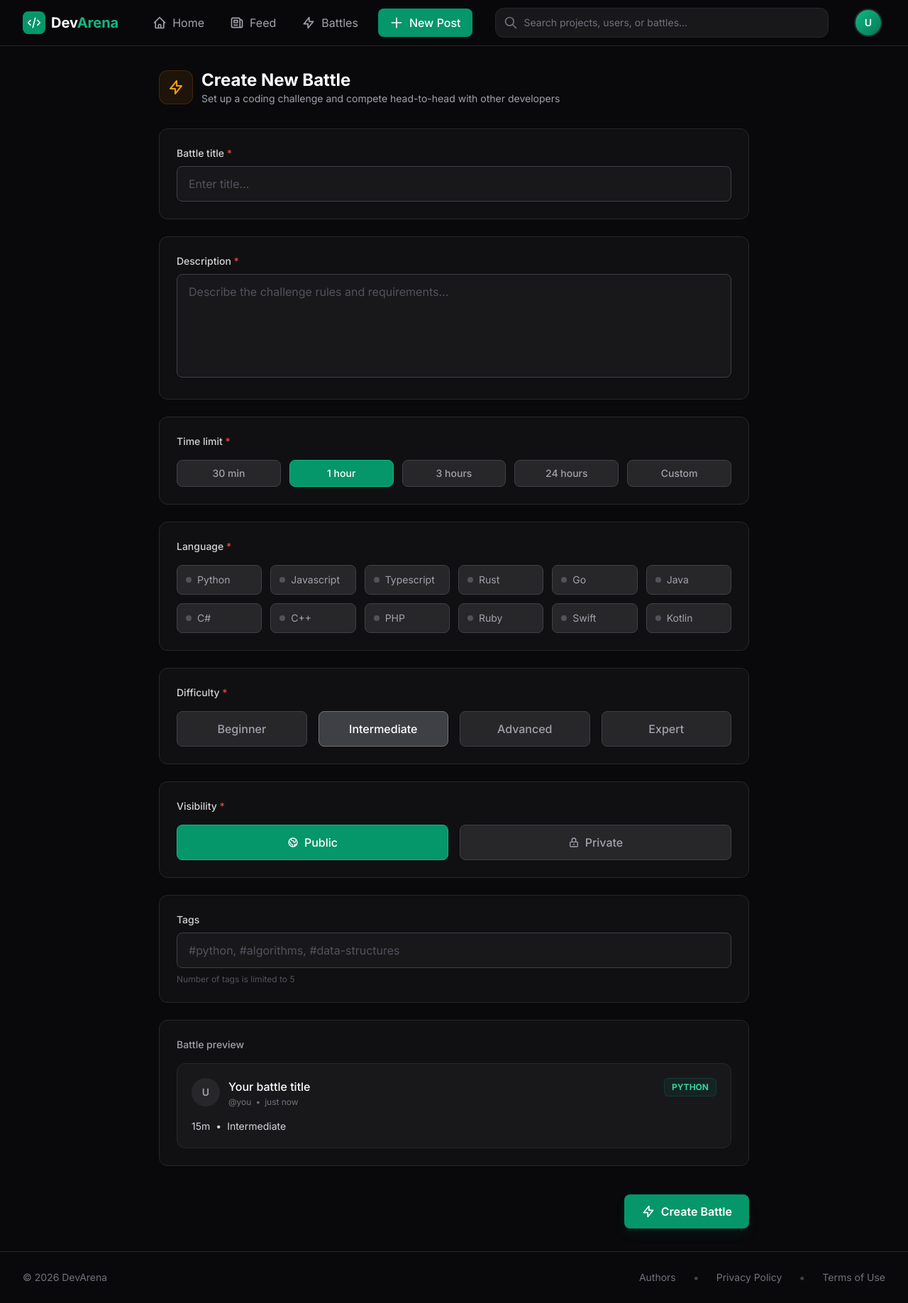
After one commit to oksentiukpn/__devarena__, a Flask app: page /battle/create in a window 1280 px wide. The commit adds this page. Shown: the whole page at 71% size. Run offline with Flask 3, Linux system fonts and the light colour scheme; the visitor is signed in with stand-in values (Sample User, id 1); some libraries are stand-ins or nearby versions.

Commit message:
feat(ui, back): added create battle page and backend logic

```diff
--- a/app/__init__.py
+++ b/app/__init__.py
@@ -46,9 +46,11 @@ def create_app(config_class=Config):
     )
 
     from app.auth.routes import auth
+    from app.challenges.routes import challenges
     from app.main.routes import main
 
     app.register_blueprint(main)
     app.register_blueprint(auth)
+    app.register_blueprint(challenges)
 
     return app
--- /dev/null
+++ b/app/challenges/__init__.py
@@ -0,0 +1,5 @@
+from flask import Blueprint
+
+challenges = Blueprint("challenges", __name__)
+
+from app.challenges import routes
--- /dev/null
+++ b/app/challenges/routes.py
@@ -0,0 +1,46 @@
+from flask import flash, redirect, render_template, session, url_for
+
+from app import db
+from app.auth.utils import login_required
+from app.challenges import challenges
+from app.main.form import BattleForm
+from app.models import Battle
+
+
+@challenges.route("/battle/create", methods=["GET", "POST"])
+@login_required
+def create_battle():
+    form = BattleForm()
+
+    if form.validate_on_submit():
+        # Clean tags logic (similar to Post logic)
+        raw_tags = [
+            tag
+            for tag in form.tags.data.replace("#", " ").split()
+            if tag not in ("", " ")
+        ]
+        # Joining with comma to ensure template compatibility: post.tags.split(',')
+        clean_tags = ",".join([tag.strip() for tag in raw_tags])
+
+        new_battle = Battle(
+            title=form.title.data,
+            description=form.description.data,
+            time_limit=form.time_limit.data,
+            language=form.language.data,
+            difficulty=form.difficulty.data,
+            tags=clean_tags,
+            visibility=form.visibility.data,
+            user_id=session["user_id"],
+        )
+
+        try:
+            db.session.add(new_battle)
+            db.session.commit()
+            flash("Battle created successfully!", "success")
+            # Redirecting to feed for now, or a specific battles list if it exists
+            return redirect(url_for("main.feed_page"))
+        except Exception as e:
+            db.session.rollback()
+            flash(f"An error occurred creating the battle: {e}", "danger")
+
+    return render_template("main/create_battle.html", form=form)
--- a/app/main/form.py
+++ b/app/main/form.py
@@ -3,8 +3,14 @@ This module contains the form classes for the feed.
 """
 
 from flask_wtf import FlaskForm
-from wtforms import (RadioField, SelectMultipleField, StringField, SubmitField,
-                     TextAreaField, widgets)
+from wtforms import (
+    RadioField,
+    SelectMultipleField,
+    StringField,
+    SubmitField,
+    TextAreaField,
+    widgets,
+)
 from wtforms.validators import DataRequired, Length
 
 
@@ -75,3 +81,69 @@ class PostForm(FlaskForm):
         default="public",
     )
     submit = SubmitField("Publish Post")
+
+
+class BattleForm(FlaskForm):
+    """
+    Form for creating a new coding battle.
+    """
+
+    title = StringField("Battle Title", validators=[DataRequired(), Length(max=100)])
+    description = TextAreaField(
+        "Description", validators=[DataRequired(), Length(max=5000)]
+    )
+
+    time_limit = RadioField(
+        "Time limit",
+        choices=[
+            ("30 min", "30 min"),
+            ("1 hour", "1 hour"),
+            ("3 hours", "3 hours"),
+            ("24 hours", "24 hours"),
+            ("Custom", "Custom"),
+        ],
+        default="1 hour",
+        validators=[DataRequired()],
+    )
+
+    language = RadioField(
+        "Language",
+        choices=[
+            ("python", "Python"),
+            ("javascript", "Javascript"),
+            ("typescript", "Typescript"),
+            ("rust", "Rust"),
+            ("go", "Go"),
+            ("java", "Java"),
+            ("csharp", "C#"),
+            ("cpp", "C++"),
+            ("php", "PHP"),
+            ("ruby", "Ruby"),
+            ("swift", "Swift"),
+            ("kotlin", "Kotlin"),
+        ],
+        validators=[DataRequired()],
+    )
+
+    difficulty = RadioField(
+        "Difficulty",
+        choices=[
+            ("Beginner", "Beginner"),
+            ("Intermediate", "Intermediate"),
+            ("Advanced", "Advanced"),
+            ("Expert", "Expert"),
+        ],
+        default="Intermediate",
+        validators=[DataRequired()],
+    )
+
+    visibility = RadioField(
+        "Visibility",
+        choices=[("public", "Public"), ("private", "Private")],
+        default="public",
+        validators=[DataRequired()],
+    )
+
+    tags = StringField("Tags", validators=[Length(max=200)])
+
+    submit = SubmitField("Create Battle")
--- a/app/main/routes.py
+++ b/app/main/routes.py
@@ -170,4 +170,4 @@ def user_profile(username):
 @main.route("/battles")
 def battles():
     # rick-roll
-    return redirect("https://www.youtube.com/watch?v=dQw4w9WgXcQ&t=42s")
+    return redirect(url_for("challenges.create_battle"))
--- a/app/templates/base.html
+++ b/app/templates/base.html
@@ -85,7 +85,7 @@
                 Feed
               </span>
             </a>
-            <a href="/battles"
+            <a href="/battle/create"
               class="{% block nav_battles_class %}px-4 py-2 rounded-lg text-zinc-400 hover:text-white hover:bg-zinc-800/50 transition-colors{% endblock %}">
               <span class="flex items-center gap-2">
                 <svg class="w-5 h-5" fill="none" stroke="currentColor" viewBox="0 0 24 24">
--- /dev/null
+++ b/app/templates/main/create_battle.html
@@ -0,0 +1,202 @@
+{% extends "base.html" %}
+
+{% block title %}Create Battle - DevArena{% endblock %}
+
+{% block content %}
+<div class="max-w-4xl mx-auto px-4 sm:px-6 lg:px-8 py-8">
+
+    <div class="flex items-center gap-3 mb-8">
+        <div class="w-12 h-12 bg-amber-600/10 rounded-xl flex items-center justify-center border border-amber-600/20">
+            <svg class="w-6 h-6 text-amber-500" fill="none" stroke="currentColor" viewBox="0 0 24 24">
+                <path stroke-linecap="round" stroke-linejoin="round" stroke-width="2" d="M13 10V3L4 14h7v7l9-11h-7z" />
+            </svg>
+        </div>
+        <div>
+            <h1 class="text-2xl font-bold text-white">Create New Battle</h1>
+            <p class="text-zinc-400 text-sm">Set up a coding challenge and compete head-to-head with other developers</p>
+        </div>
+    </div>
+
+    <form method="POST" action="{{ url_for('challenges.create_battle') }}" class="space-y-6">
+        {{ form.hidden_tag() }}
+
+        <div class="bg-zinc-900/50 border border-zinc-800 rounded-xl p-6">
+            <label for="title" class="block text-sm font-medium text-zinc-300 mb-2">
+                Battle title <span class="text-red-500">*</span>
+            </label>
+            {{ form.title(class="w-full bg-zinc-900 border border-zinc-700 rounded-lg px-4 py-3 text-white placeholder-zinc-600 focus:outline-none focus:border-emerald-600/50 focus:ring-1 focus:ring-emerald-600/50 transition-all", placeholder="Enter title...", id="input-title") }}
+            {% if form.title.errors %}
+                <p class="text-red-500 text-xs mt-1">{{ form.title.errors[0] }}</p>
+            {% endif %}
+        </div>
+
+        <div class="bg-zinc-900/50 border border-zinc-800 rounded-xl p-6">
+            <label for="description" class="block text-sm font-medium text-zinc-300 mb-2">
+                Description <span class="text-red-500">*</span>
+            </label>
+            {{ form.description(class="w-full bg-zinc-900 border border-zinc-700 rounded-lg px-4 py-3 text-white placeholder-zinc-600 focus:outline-none focus:border-emerald-600/50 focus:ring-1 focus:ring-emerald-600/50 transition-all resize-none", rows="5", placeholder="Describe the challenge rules and requirements...", id="input-desc") }}
+            {% if form.description.errors %}
+                <p class="text-red-500 text-xs mt-1">{{ form.description.errors[0] }}</p>
+            {% endif %}
+        </div>
+
+        <div class="bg-zinc-900/50 border border-zinc-800 rounded-xl p-6">
+            <label class="block text-sm font-medium text-zinc-300 mb-4">
+                Time limit <span class="text-red-500">*</span>
+            </label>
+            <div class="grid grid-cols-2 sm:grid-cols-5 gap-3">
+                {% for subfield in form.time_limit %}
+                <label class="cursor-pointer">
+                    {{ subfield(class="sr-only peer") }}
+                    <div class="text-center py-2 px-4 rounded-lg bg-zinc-800 border border-zinc-700 text-zinc-400 text-sm font-medium transition-all peer-checked:bg-emerald-600 peer-checked:text-white peer-checked:border-emerald-500 hover:bg-zinc-700">
+                        {{ subfield.label.text }}
+                    </div>
+                </label>
+                {% endfor %}
+            </div>
+        </div>
+
+        <div class="bg-zinc-900/50 border border-zinc-800 rounded-xl p-6">
+            <label class="block text-sm font-medium text-zinc-300 mb-4">
+                Language <span class="text-red-500">*</span>
+            </label>
+            <div class="grid grid-cols-2 sm:grid-cols-4 md:grid-cols-6 gap-3">
+                {% for subfield in form.language %}
+                <label class="cursor-pointer group">
+                    {{ subfield(class="sr-only peer", onchange="updatePreviewLanguage(this)") }}
+                    <div class="flex items-center gap-2 py-2.5 px-3 rounded-lg bg-zinc-800 border border-zinc-700 text-zinc-400 text-sm transition-all peer-checked:bg-zinc-800 peer-checked:border-zinc-500 peer-checked:text-white hover:bg-zinc-750">
+                        <span class="w-2 h-2 rounded-full bg-zinc-600 group-hover:bg-zinc-500 peer-checked:bg-emerald-500 transition-colors"></span>
+                        {{ subfield.label.text }}
+                    </div>
+                </label>
+                {% endfor %}
+            </div>
+        </div>
+
+        <div class="bg-zinc-900/50 border border-zinc-800 rounded-xl p-6">
+            <label class="block text-sm font-medium text-zinc-300 mb-4">
+                Difficulty <span class="text-red-500">*</span>
+            </label>
+            <div class="grid grid-cols-2 sm:grid-cols-4 gap-4">
+                {% for subfield in form.difficulty %}
+                <label class="cursor-pointer">
+                    {{ subfield(class="sr-only peer", onchange="updatePreviewDifficulty(this)") }}
+                    <div class="text-center py-3 px-4 rounded-lg bg-zinc-800 border border-zinc-700 text-zinc-400 font-medium transition-all peer-checked:bg-zinc-700 peer-checked:text-white peer-checked:border-zinc-500 hover:bg-zinc-750">
+                        {{ subfield.label.text }}
+                    </div>
+                </label>
+                {% endfor %}
+            </div>
+        </div>
+
+        <div class="bg-zinc-900/50 border border-zinc-800 rounded-xl p-6">
+            <label class="block text-sm font-medium text-zinc-300 mb-4">
+                Visibility <span class="text-red-500">*</span>
+            </label>
+            <div class="grid grid-cols-2 gap-4">
+                {% for subfield in form.visibility %}
+                <label class="cursor-pointer">
+                    {{ subfield(class="sr-only peer") }}
+                    <div class="flex items-center justify-center gap-2 py-3 px-4 rounded-lg bg-zinc-800 border border-zinc-700 text-zinc-400 font-medium transition-all peer-checked:bg-emerald-600 peer-checked:text-white peer-checked:border-emerald-500 hover:bg-zinc-700">
+                        {% if subfield.data == 'public' %}
+                        <svg class="w-4 h-4" fill="none" stroke="currentColor" viewBox="0 0 24 24"><path stroke-linecap="round" stroke-linejoin="round" stroke-width="2" d="M3.055 11H5a2 2 0 012 2v1a2 2 0 002 2 2 2 0 012 2v2.945M8 3.935V5.5A2.5 2.5 0 0010.5 8h.5a2 2 0 012 2 2 2 0 104 0 2 2 0 012-2h1.064M15 20.488V18a2 2 0 012-2h3.064M21 12a9 9 0 11-18 0 9 9 0 0118 0z"></path></svg>
+                        {% else %}
+                        <svg class="w-4 h-4" fill="none" stroke="currentColor" viewBox="0 0 24 24"><path stroke-linecap="round" stroke-linejoin="round" stroke-width="2" d="M12 15v2m-6 4h12a2 2 0 002-2v-6a2 2 0 00-2-2H6a2 2 0 00-2 2v6a2 2 0 002 2zm10-10V7a4 4 0 00-8 0v4h8z"></path></svg>
+                        {% endif %}
+                        {{ subfield.label.text }}
+                    </div>
+                </label>
+                {% endfor %}
+            </div>
+        </div>
+
+        <div class="bg-zinc-900/50 border border-zinc-800 rounded-xl p-6">
+            <label for="tags" class="block text-sm font-medium text-zinc-300 mb-2">
+                Tags
+            </label>
+            {{ form.tags(class="w-full bg-zinc-900 border border-zinc-700 rounded-lg px-4 py-3 text-white placeholder-zinc-600 focus:outline-none focus:border-emerald-600/50 focus:ring-1 focus:ring-emerald-600/50 transition-all", placeholder="#python, #algorithms, #data-structures", id="input-tags") }}
+            <p class="text-zinc-600 text-xs mt-2">Number of tags is limited to 5</p>
+        </div>
+
+        <div class="bg-zinc-900/50 border border-zinc-800 rounded-xl p-6">
+            <label class="block text-sm font-medium text-zinc-400 mb-4">
+                Battle preview
+            </label>
+
+            <div class="bg-zinc-900 border border-zinc-800 rounded-xl p-5">
+                <div class="flex items-start justify-between">
+                    <div class="flex gap-3">
+                        <div class="w-10 h-10 rounded-full bg-zinc-800 flex items-center justify-center text-sm font-semibold text-zinc-400">
+                            {{ session.get('user_name', 'U')[:1] if session.get('user_name') else 'U' }}
+                        </div>
+                        <div>
+                            <h3 id="preview-title" class="text-white font-medium">Your battle title</h3>
+                            <div class="flex items-center gap-1.5 text-xs text-zinc-500 mt-0.5">
+                                <span>@you</span>
+                                <span>•</span>
+                                <span>just now</span>
+                            </div>
+                        </div>
+                    </div>
+
+                    <span id="preview-language" class="px-2.5 py-1 bg-emerald-600/10 text-emerald-400 border border-emerald-600/20 text-xs rounded-md uppercase font-bold">
+                        Python
+                    </span>
+                </div>
+
+                <div class="mt-4 flex items-center gap-2 text-sm text-zinc-300">
+                    <span>15m</span>
+                    <span>•</span>
+                    <span id="preview-difficulty">Intermediate</span>
+                </div>
+            </div>
+        </div>
+
+        <div class="flex justify-end pt-4">
+            <button type="submit" class="px-6 py-3 bg-emerald-600 hover:bg-emerald-500 text-white font-semibold rounded-lg transition-colors flex items-center gap-2 shadow-lg shadow-emerald-900/20">
+                <svg class="w-5 h-5" fill="none" stroke="currentColor" viewBox="0 0 24 24">
+                    <path stroke-linecap="round" stroke-linejoin="round" stroke-width="2" d="M13 10V3L4 14h7v7l9-11h-7z" />
+                </svg>
+                Create Battle
+            </button>
+        </div>
+
+    </form>
+</div>
+
+<script>
+    // --- Live Preview Logic ---
+    const titleInput = document.getElementById('input-title');
+    const previewTitle = document.getElementById('preview-title');
+    const previewLang = document.getElementById('preview-language');
+    const previewDiff = document.getElementById('preview-difficulty');
+
+    // Update Title
+    titleInput.addEventListener('input', (e) => {
+        previewTitle.textContent = e.target.value || 'Your battle title';
+    });
+
+    // Update Language Badge
+    function updatePreviewLanguage(radio) {
+        if(radio.checked) {
+            previewLang.textContent = radio.value;
+        }
+    }
+
+    // Update Difficulty Text
+    function updatePreviewDifficulty(radio) {
+        if(radio.checked) {
+            previewDiff.textContent = radio.value;
+        }
+    }
+
+    // Initialize with default checked values (if any)
+    document.addEventListener('DOMContentLoaded', () => {
+        const checkedLang = document.querySelector('input[name="language"]:checked');
+        if(checkedLang) updatePreviewLanguage(checkedLang);
+
+        const checkedDiff = document.querySelector('input[name="difficulty"]:checked');
+        if(checkedDiff) updatePreviewDifficulty(checkedDiff);
+    });
+</script>
+{% endblock %}
```
Also changed, not shown: app/models.py (+25 -0 lines), migrations/versions/70e2cdd8b96b_add_battle_table.py (added, +41 -0 lines), app/challanges/__init__.py (deleted), app/challanges/routes.py (deleted).
